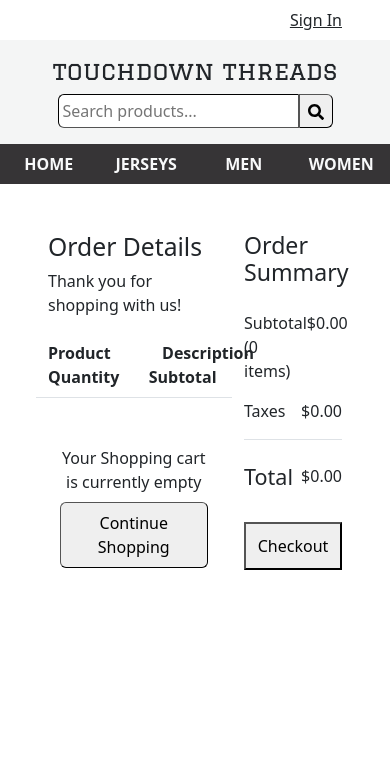
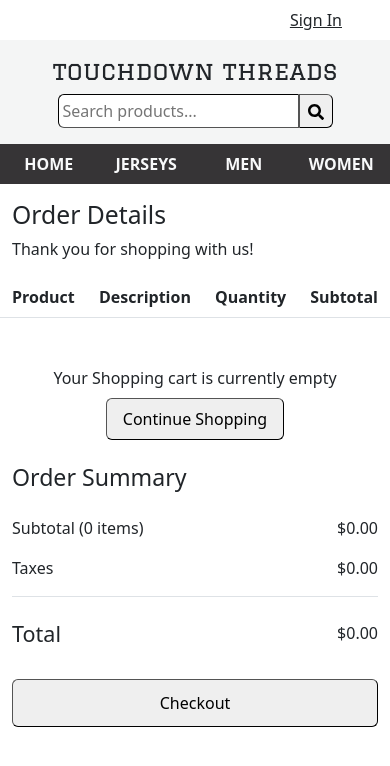
Before and after one commit to aaronsoukaphay/Final-Project, a React (Vite) app in the folder client/: page /cart in a window 390 px wide. Shown: the top 766 px of the page. Built offline with nearby package versions, Linux system fonts and the light colour scheme.

Commit message:
made cart mobile friendly

```diff
--- a/client/src/Cart.tsx
+++ b/client/src/Cart.tsx
@@ -86,13 +86,16 @@ export default function Cart() {
   }
 
   return (
-    <div className="p-5 d-flex">
-      <div className="col-7 me-auto">
+    <Container>
+      <Row className="mt-3 justify-content-between">
+        <Col lg={7}>
           <h2>Order Details</h2>
           <div>Thank you for shopping with us!</div>
-        <Row className="border-bottom py-2 mt-3 fw-bold">
+          <Row
+            className="border-bottom py-2 mt-3 fw-bold justify-content-between"
+            md="auto">
             <Col>Product</Col>
-          <Col xs={5}>Description</Col>
+            <Col>Description</Col>
             <Col>Quantity</Col>
             <Col className="text-center">Subtotal</Col>
           </Row>
@@ -113,11 +116,13 @@ export default function Cart() {
             </Container>
           )}
           {items.map((item, index) => (
-          <Row key={index} className="py-2 border-bottom ">
-            <Col className="text-center">
-              <img src={item.productImage} width="80%" />
+            <Row
+              key={index}
+              className="py-2 border-bottom justify-content-between">
+              <Col className="text-center" xs={2}>
+                <img src={item.productImage} width="100%" />
               </Col>
-            <Col xs={5}>
+              <Col md={5} xs={5}>
                 <div>{item.productName}</div>
                 <DropdownButton
                   className="py-3"
@@ -154,7 +159,7 @@ export default function Cart() {
                   ))}
                 </DropdownButton>
               </Col>
-            <Col className="d-flex flex-column justify-content-between align-items-center">
+              <Col className="d-flex flex-column justify-content-between align-items-end">
                 <div>{`$${(item.price * item.quantity).toFixed(2)}`}</div>
                 <a
                   href="#"
@@ -165,8 +170,8 @@ export default function Cart() {
               </Col>
             </Row>
           ))}
-      </div>
-      <div className="col-4">
+        </Col>
+        <Col lg={4} className="my-4">
           <h3 className="mb-4">Order Summary</h3>
           <div className="d-flex flex-column">
             <div className="d-flex">
@@ -181,11 +186,15 @@ export default function Cart() {
               <h4 className="me-auto">Total</h4>
               <div>{`$${total.toFixed(2)}`}</div>
             </div>
-          <button style={{ height: '3rem' }} onClick={handleCheckout}>
+            <button
+              style={{ height: '3rem' }}
+              onClick={handleCheckout}
+              className="border-1 rounded">
               Checkout
             </button>
           </div>
-      </div>
-    </div>
+        </Col>
+      </Row>
+    </Container>
   );
 }
```
Lines whose indentation alone changed are shown as unchanged.
